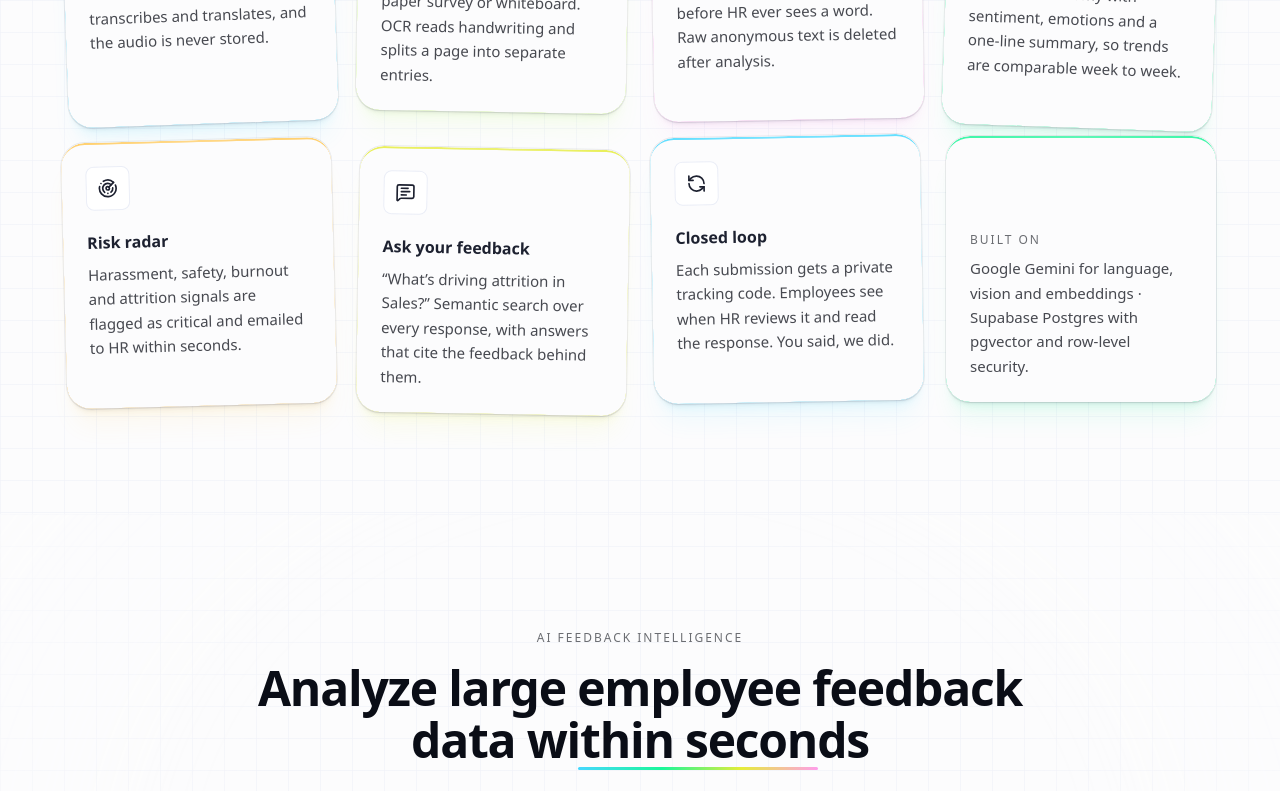
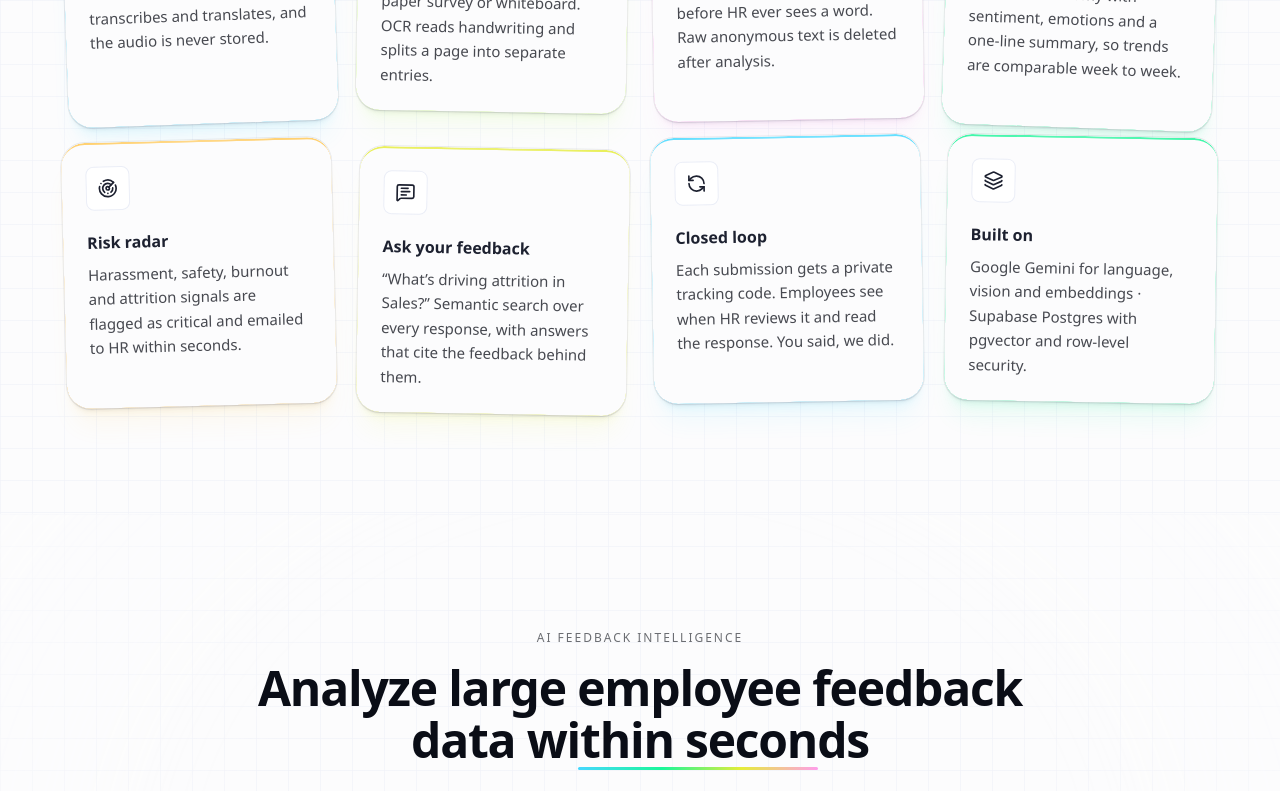
Before and after one commit to VeerbhadraMahant/sit-hc, a Next.js app: page / in a window 1280 px wide. Shown: the part 1380-2171 px from the top of the page. Built offline with nearby package versions, Linux system fonts and the light colour scheme.

Commit message:
fix(landing): add symbol and bold title to Built on card, shorten heatmap box height

```diff
--- a/src/components/landing/features.tsx
+++ b/src/components/landing/features.tsx
@@ -1,6 +1,7 @@
 import {
   AudioLines,
   EyeOff,
+  Layers,
   MessageSquareText,
   Radar,
   RefreshCcw,
@@ -91,9 +92,16 @@ export function Features() {
             </li>
           ))}
           <li className="hidden lg:block">
-            <Card glow="mint" arc className="flex h-full flex-col justify-end">
-              <p className="eyebrow">Built on</p>
-              <p className="mt-1 text-[15px] leading-relaxed text-graphite">
+            <Card
+              glow="mint"
+              arc
+              className="h-full transition-transform duration-300 hover:-translate-y-1 hover:rotate-0 lg:rotate-[1deg]"
+            >
+              <span className="inline-flex size-11 items-center justify-center rounded-images border border-mist bg-white">
+                <Layers className="size-5 text-ink" aria-hidden />
+              </span>
+              <h3 className="mt-5 text-base font-bold text-ink">Built on</h3>
+              <p className="mt-2 text-[15px] leading-relaxed text-graphite">
                 Google Gemini for language, vision and embeddings · Supabase Postgres with pgvector and row-level
                 security.
               </p>
--- a/src/components/landing/for-hr.tsx
+++ b/src/components/landing/for-hr.tsx
@@ -37,7 +37,7 @@ export function ForHr() {
           </p>
         </div>
 
-        <div className="mt-12 grid gap-6 lg:grid-cols-5">
+        <div className="mt-12 grid gap-6 lg:grid-cols-5 lg:items-start">
           <Card className="lg:col-span-3" glow="lime">
             <div className="flex items-center justify-between gap-3">
               <p className="eyebrow">Executive summary · Last 30 days</p>
@@ -61,7 +61,7 @@ export function ForHr() {
             </div>
           </Card>
 
-          <Card className="lg:col-span-2" glow="cyan">
+          <Card className="lg:col-span-2 self-start" glow="cyan">
             <p className="eyebrow">Sentiment heatmap</p>
             <h3 className="text-heading-sm font-semibold text-ink">Department × theme</h3>
             <div className="mt-5 overflow-x-auto">
```
